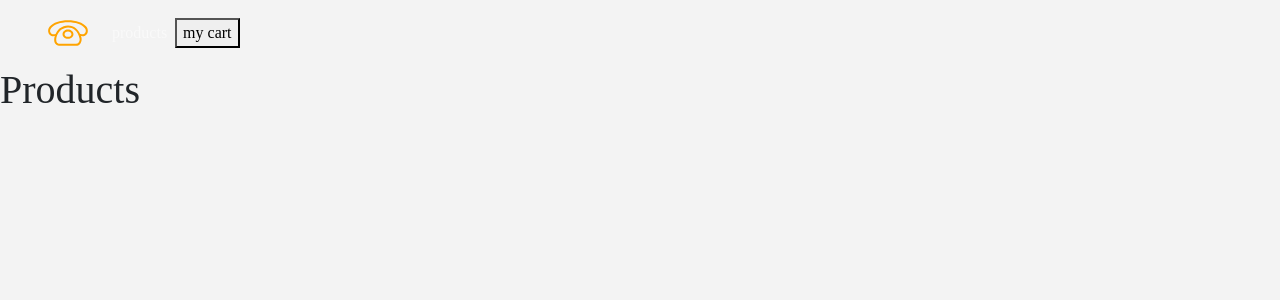
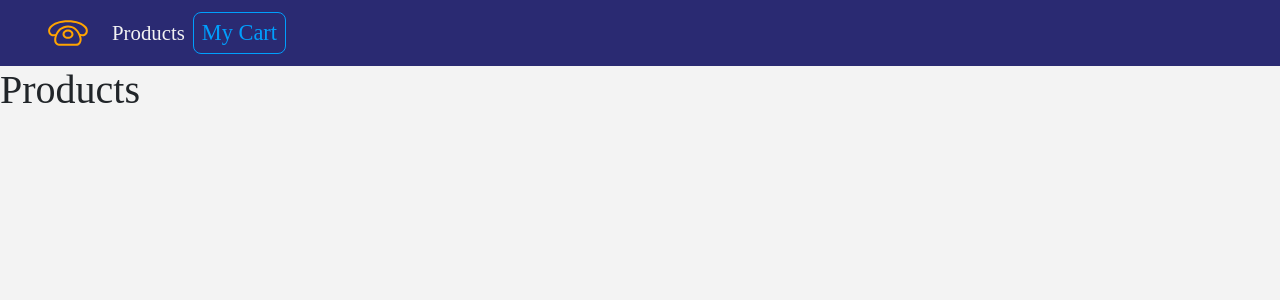
Before and after one commit to Sshivani-12/repoint, a React (Create React App) app: page / in a window 1280 px wide. Shown: the top 300 px of the page. Built offline with nearby package versions, Linux system fonts and the light colour scheme.

Commit message:
added changes

```diff
--- a/package.json
+++ b/package.json
@@ -11,6 +11,7 @@
     "react-dom": "^17.0.2",
     "react-router-dom": "^5.2.0",
     "react-scripts": "4.0.3",
+    "styled-components": "^5.3.0",
     "web-vitals": "^1.0.1"
   },
   "scripts": {
--- /dev/null
+++ b/src/components/Button.js
@@ -0,0 +1,27 @@
+import styled from "styled-components";
+
+export const ButtonContainer = styled.button`
+  text-transform: capitalize;
+  font-size: 1.4rem;
+  background: transparent;
+  border: 0.05rem solid var(--lightBlue);
+  border-color: ${props =>
+    props.cart ? "var(--mainYellow)" : "var(--lightBlue)"};
+  color: var(--lightBlue);
+  color: ${props => (props.cart ? "var(--mainYellow)" : "var(--lightBlue)")};
+  border-radius: 0.5rem;
+  padding: 0.2rem 0.5rem;
+  outline-color: red;
+  cursor: pointer;
+
+  margin: 0.2rem 0.5rem 0.2rem 0;
+  transition: all 0.5s ease-in-out;
+  &:hover {
+
+    background:var(--lightBlue);
+    color: var(--mainBlue);
+  }
+  &:focus {
+    outline: none;
+  }
+  `
--- a/src/components/Navbar.js
+++ b/src/components/Navbar.js
@@ -1,15 +1,17 @@
 import React, { Component } from "react";
 import { Link } from "react-router-dom";
+import styled from "styled-components";
 import logo from "../logo.svg";
+import { ButtonContainer } from "./Button";
+
 export default class Navbar extends Component {
   render() {
     return (
-      <nav className="navbar navbar-expand-sm  navbar-dark px-sm-5">
-
-  {/* https://www.iconfinder.com/icons/1243689/call_phone_icon
+      <NavWrapper className="navbar navbar-expand-sm  navbar-dark px-sm-5">
+        {/*
+https://www.iconfinder.com/icons/1243689/call_phone_icon
 Creative Commons (Attribution 3.0 Unported);
-https://www.iconfinder.com/Makoto_msk
-  */}
+https://www.iconfinder.com/Makoto_msk */}
         <Link to="/">
           <img src={logo} alt="store" className="navbar-brand" />
         </Link>
@@ -20,14 +22,26 @@
             </Link>
           </li>
         </ul>
+
         <Link to="/cart" className="ml-auto">
-            <button>
-            <i className="fas fa-cart-plus " />
+          <ButtonContainer>
+            <span className="mr-2">
+              <i className="fas fa-cart-plus " />
+            </span>
             my cart
+          </ButtonContainer>
+        </Link>
 
-            </button>
-            </Link>
-      </nav>
+      </NavWrapper>
     );
   }
 }
+
+
+
+const NavWrapper=styled.nav`
+background:var( --mainBlue);
+.nav-link{color:var(--mainWhite)!important;
+font-size:1.3rem;
+text-transform:capitalize !important}
+`;
```
Also changed, not shown: 1 other file (tests, documents, lock files or other folders).
